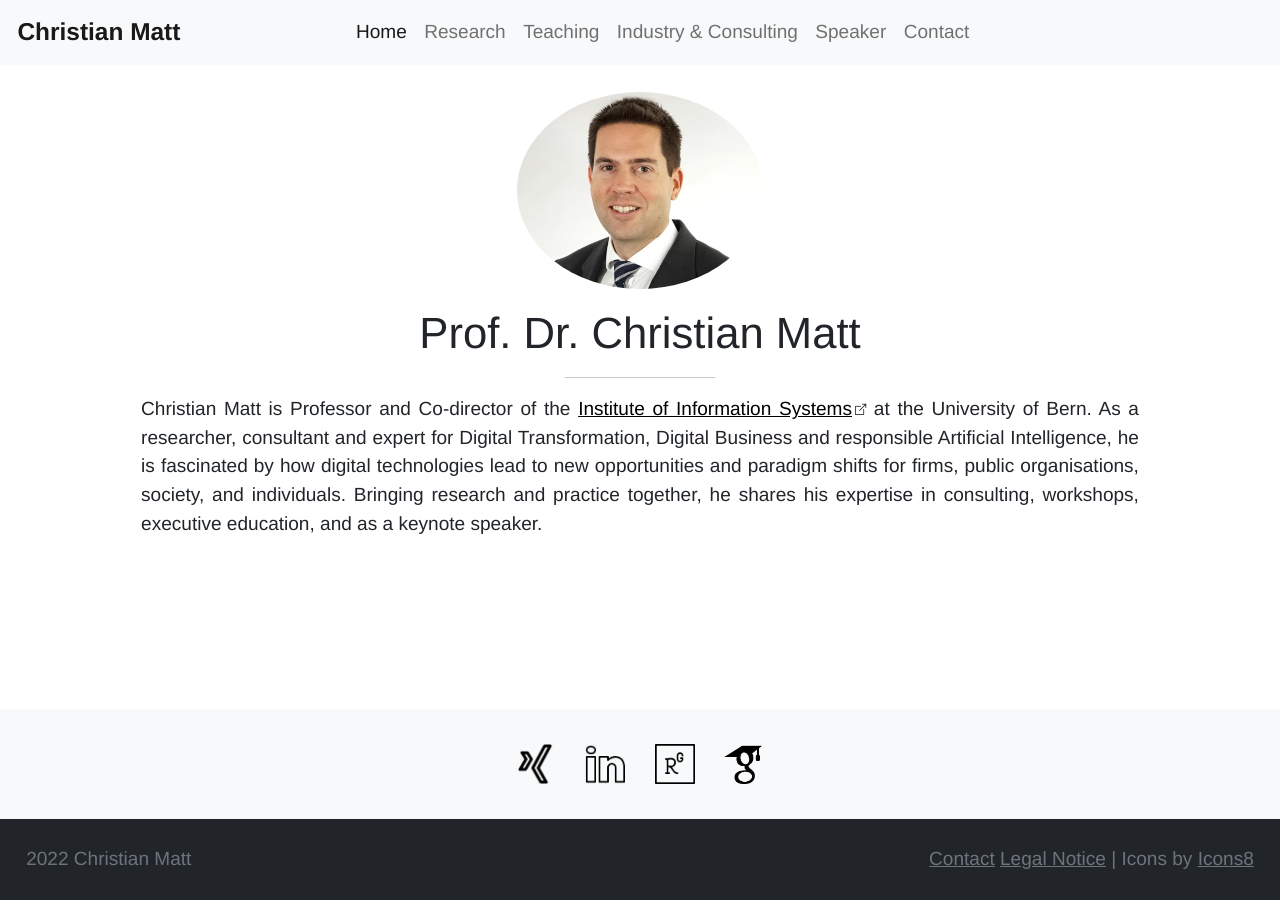
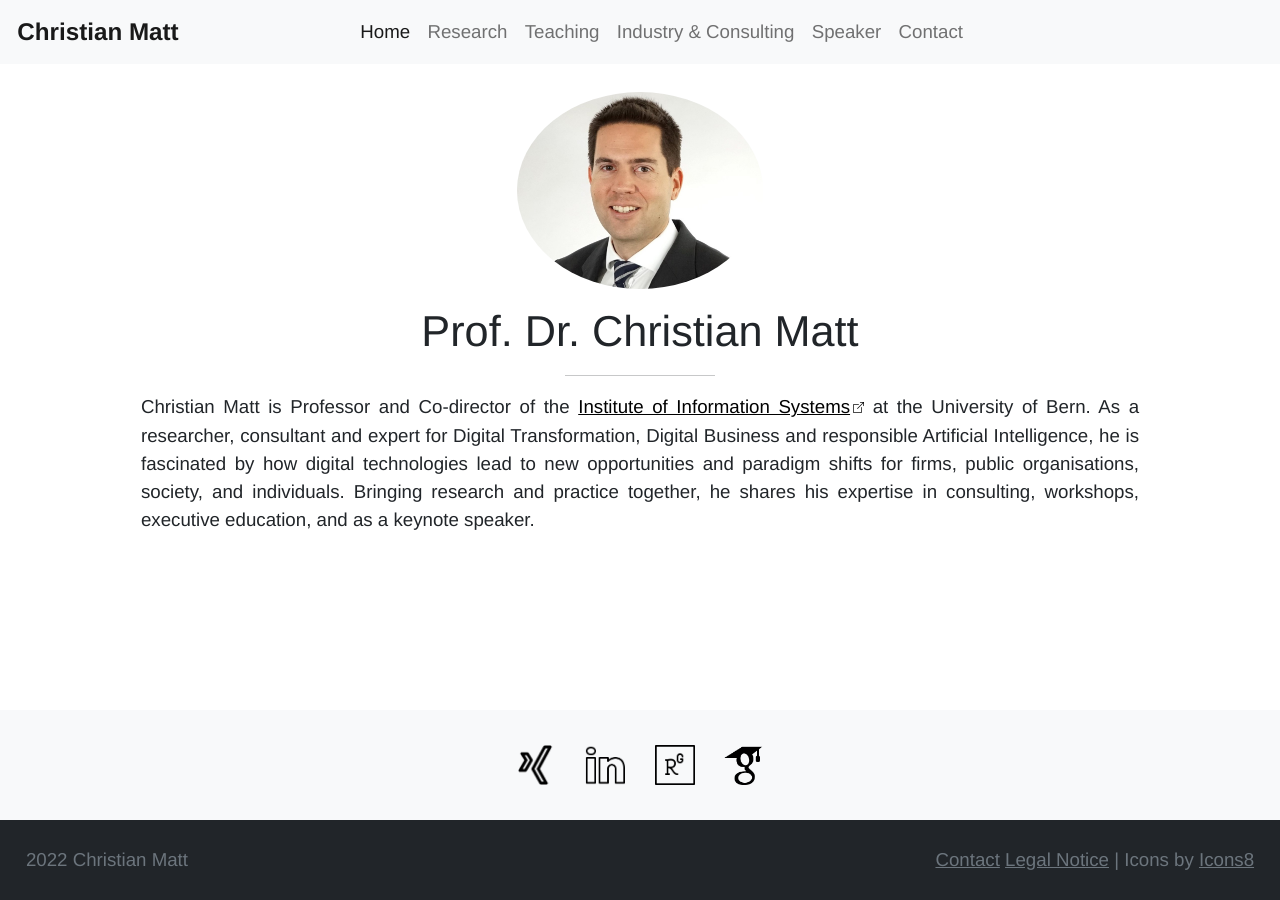
Before and after one commit to christian-matt/christian-matt.github.io, a Jekyll site: the page built from index.md, in a window 1280 px wide. Built offline with Jekyll 4.4.1, drawn with Linux system fonts in a browser that asks for light colours.

Commit message:
Adjust font size.

```diff
--- a/_sass/theme.scss
+++ b/_sass/theme.scss
@@ -1,4 +1,4 @@
-$font-size: 1.07rem;
+$font-size: 1.06rem;
 $font-size-publications: $font-size * 0.8;
 $font-size-icon-multiplier: 0.6;
 $font-size-link-icon: $font-size * $font-size-icon-multiplier;
```
